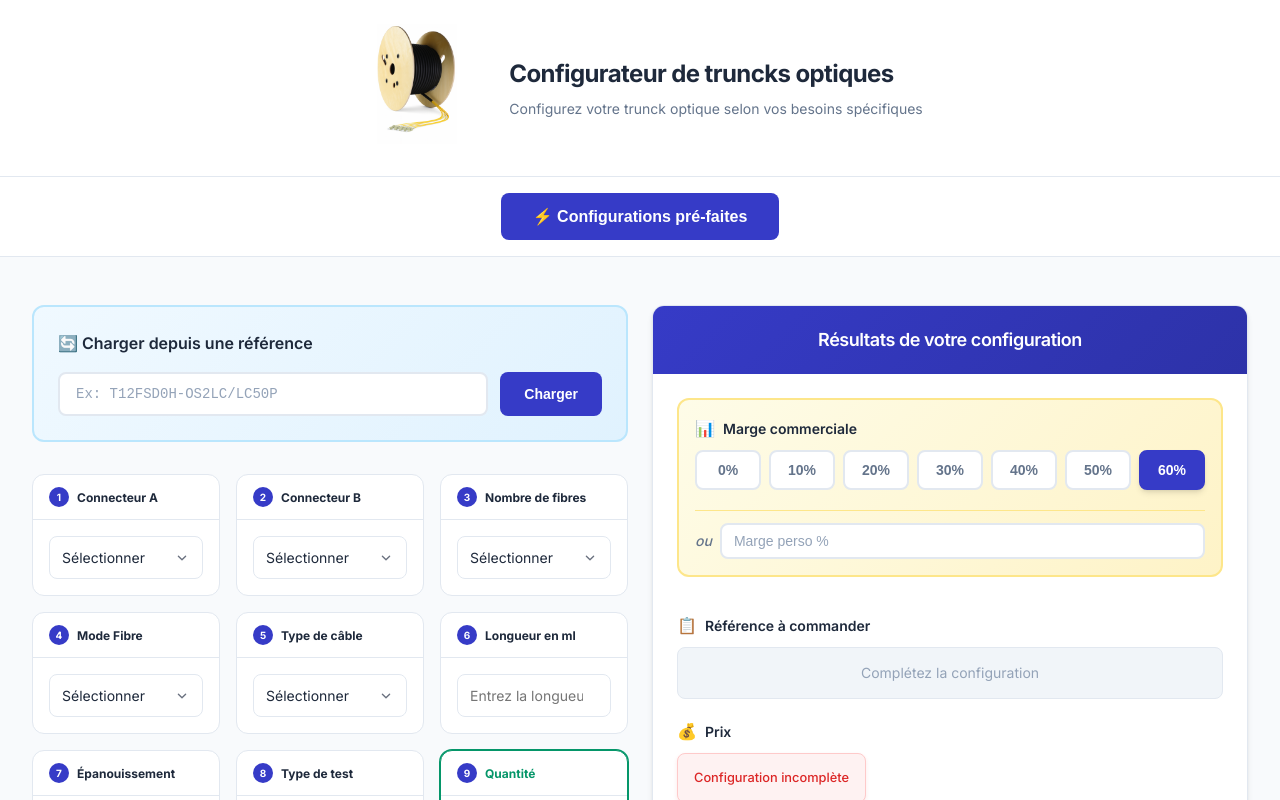
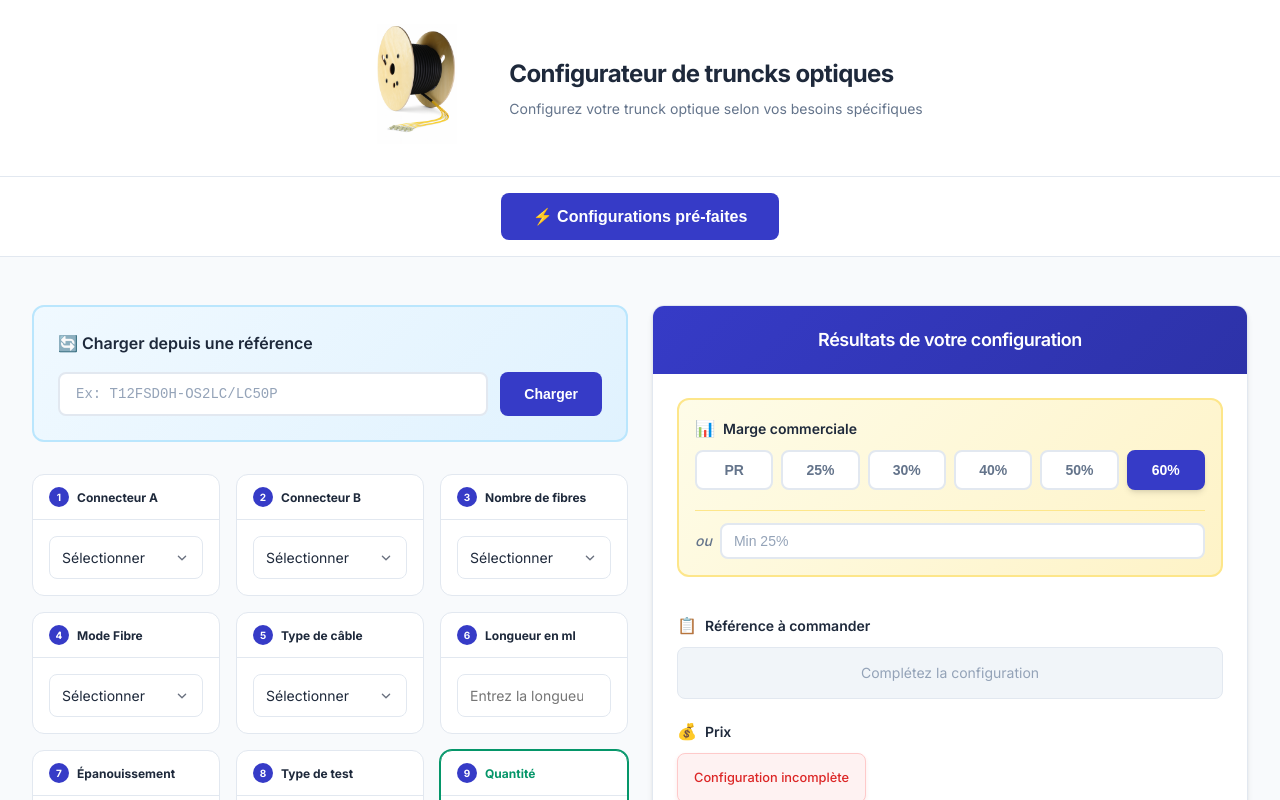
Before and after one commit to AlexisSa/configurateur-truncks-optiques-commerciaux, a React (Vite) app: page / in a window 1280 px wide. Shown: the top 800 px of the page. Built offline with nearby package versions, Linux system fonts and the light colour scheme.

Commit message:
Modification des marges: suppression 10%, 20%→25%, 0%→PR
- Suppression du bouton 10%
- Remplacement de 20% par 25%
- Renommage de 0% en 'PR' (Prix de Revient)
- Marge personnalisée minimum à 25%
- Nouveau placeholder 'Min 25%'

```diff
--- a/src/components/ResultsSection.jsx
+++ b/src/components/ResultsSection.jsx
@@ -65,7 +65,7 @@ const ResultsSection = ({
             <span>Marge commerciale</span>
           </div>
           <div className="margin-selector">
-            {[0, 10, 20, 30, 40, 50, 60].map((marginValue) => (
+            {[0, 25, 30, 40, 50, 60].map((marginValue) => (
               <button
                 key={marginValue}
                 onClick={() => setMargin(marginValue)}
@@ -73,7 +73,7 @@ const ResultsSection = ({
                   margin === marginValue ? "active" : ""
                 }`}
               >
-                {marginValue}%
+                {marginValue === 0 ? "PR" : `${marginValue}%`}
               </button>
             ))}
           </div>
@@ -83,7 +83,7 @@ const ResultsSection = ({
               <input
                 id="custom-margin-input"
                 type="number"
-                min="0"
+                min="25"
                 max="100"
                 step="0.1"
                 value={customMarginValue}
@@ -91,13 +91,13 @@ const ResultsSection = ({
                   const value = e.target.value;
                   setCustomMarginValue(value);
                   const numValue = parseFloat(value);
-                  if (!isNaN(numValue) && numValue >= 0 && numValue <= 100) {
+                  if (!isNaN(numValue) && numValue >= 25 && numValue <= 100) {
                     setMargin(numValue);
                   }
                 }}
                 onFocus={(e) => e.target.select()}
                 className="custom-margin-input"
-                placeholder="Marge perso %"
+                placeholder="Min 25%"
               />
             </div>
           </div>
```
